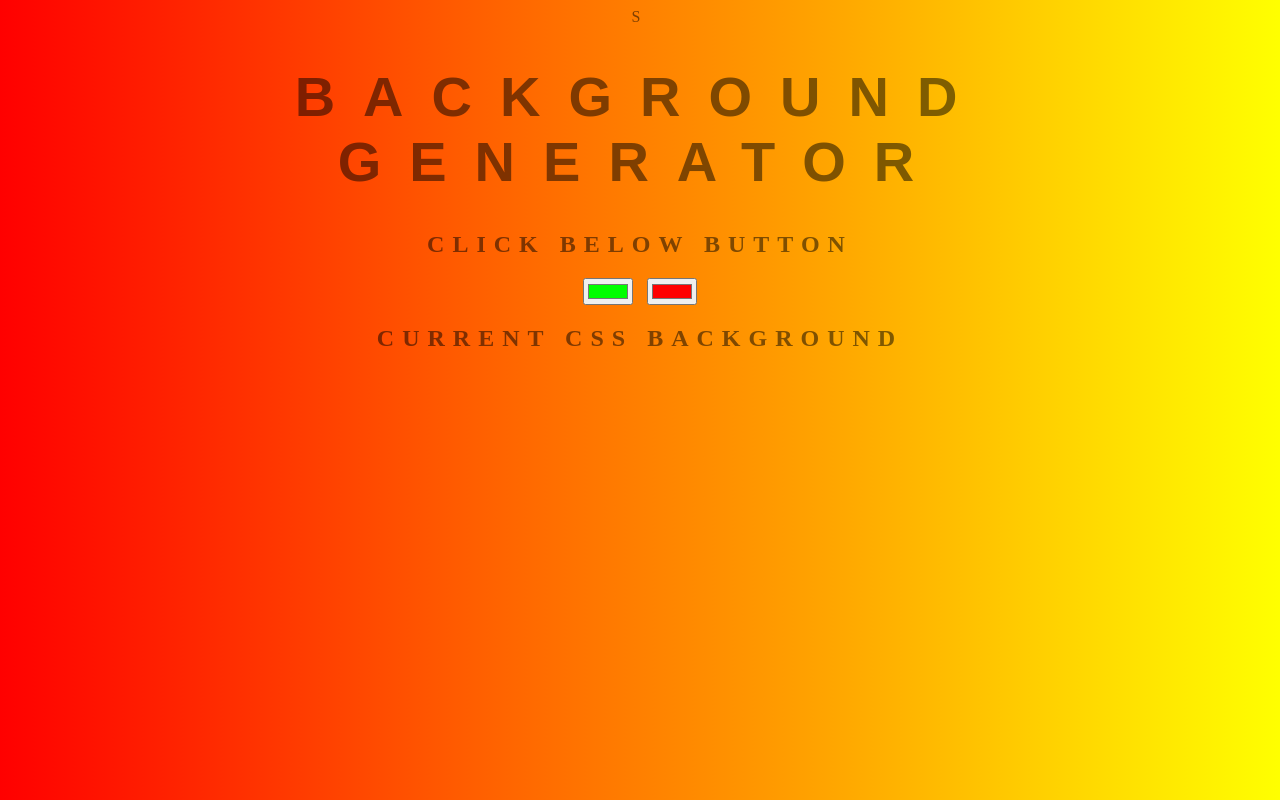
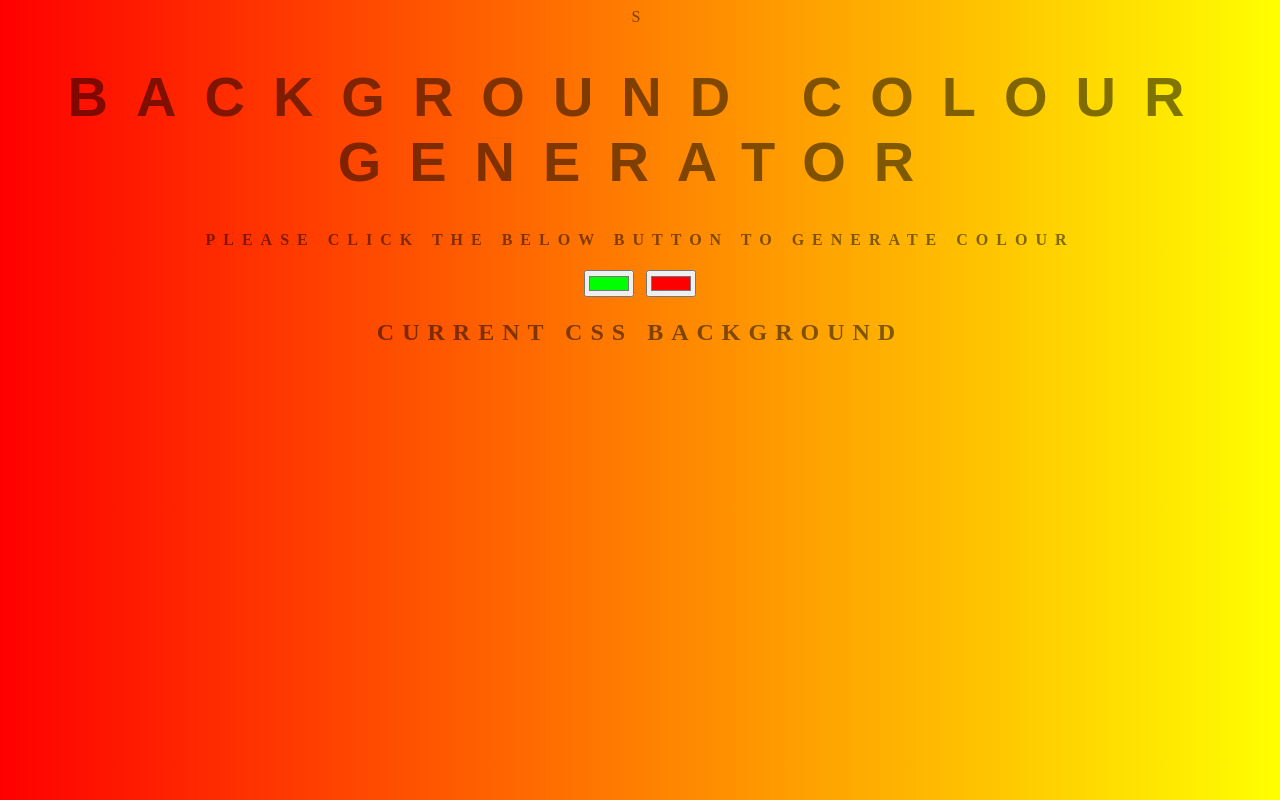
Before and after one commit to rakezt/BackgroundGenerator, a plain HTML site: page index.html in a window 1280 px wide. Drawn offline with Linux system fonts and the light colour scheme.

Commit message:
Update index.html

```diff
--- a/index.html
+++ b/index.html
@@ -5,8 +5,8 @@ s 	<!DOCTYPE html>
  		<link rel="stylesheet" type="text/css" href="style.css">
  	</head>
  	<body id="gradient">
- 		<h1>Background Generator</h1>
-    <h2>Click below button<h2>
+ 		<h1>Background Colour Generator</h1>
+    <h4>Please Click The Below Button To Generate Colour<h4>
  		<input id="color1" type="color" name="color1" value=#00ff00>
  		<input id="color2" type="color" name="color2" value=#ff0000>
  		<h2>Current CSS Background</h2>
```
